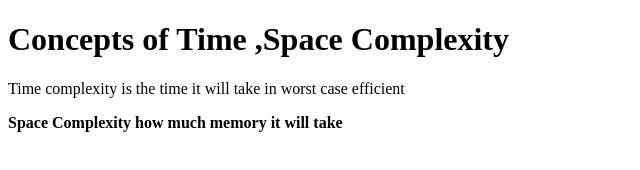
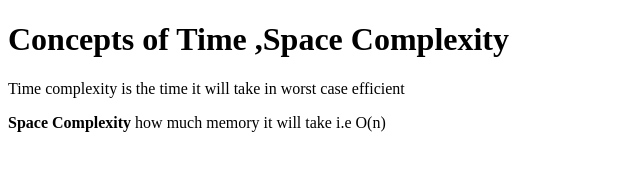
Before and after one commit to acciojob/time-and-space-complexity-AyushKumar9934, a website: page main.html in a window 1280 px wide. Shown: the whole page, without its empty margins (0-640 px from the left). Drawn offline with Linux system fonts and the light colour scheme.

Commit message:
created a submission

```diff
--- a/main.html
+++ b/main.html
@@ -9,7 +9,7 @@
 <body>
 	<h1>Concepts of Time ,Space Complexity</h1>
 	<p> Time complexity is the time it will take in worst case efficient</p>
-    <p><b>Space Complexity how much memory it will take </b></p>
+    <p><b>Space Complexity</b> how much memory it will take i.e O(n) </p>
 
 	<!-- the entire body must be written by student -->
     <script type="text/javascript" src="./script.js">
```
